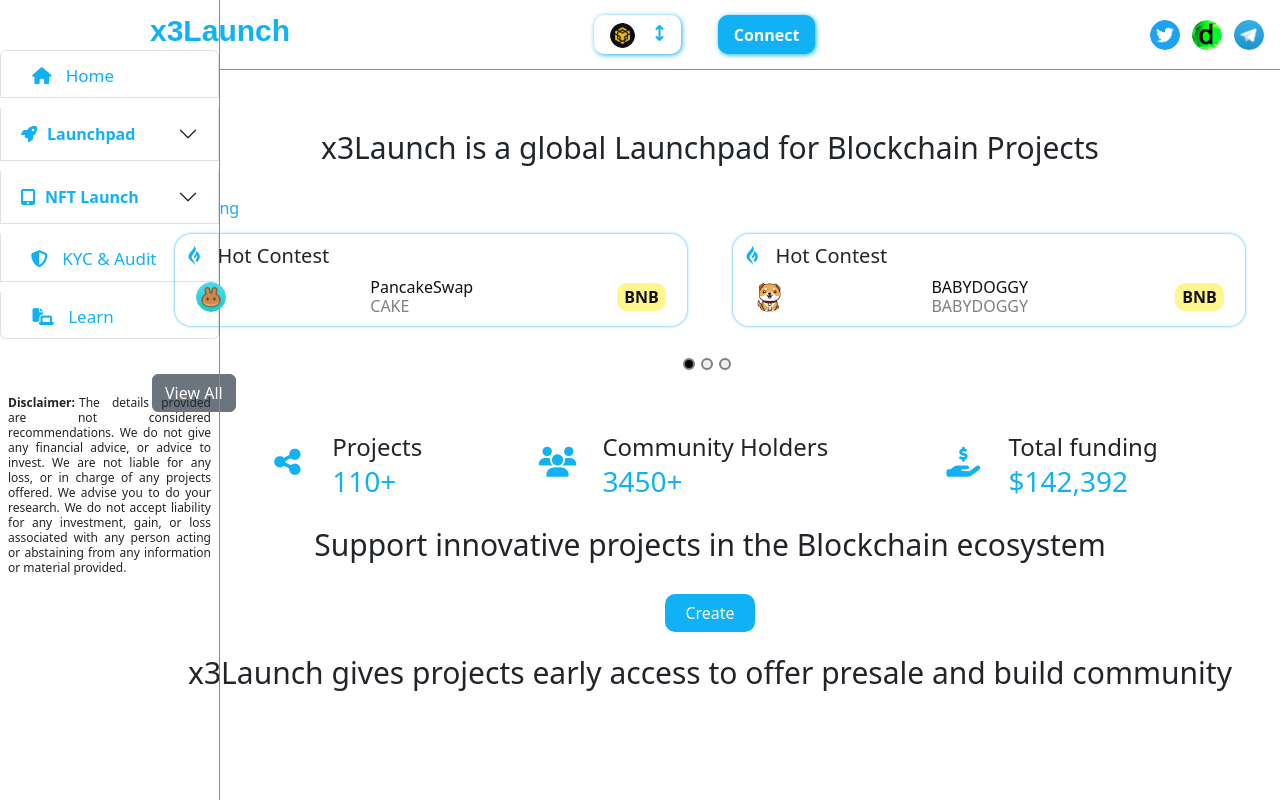
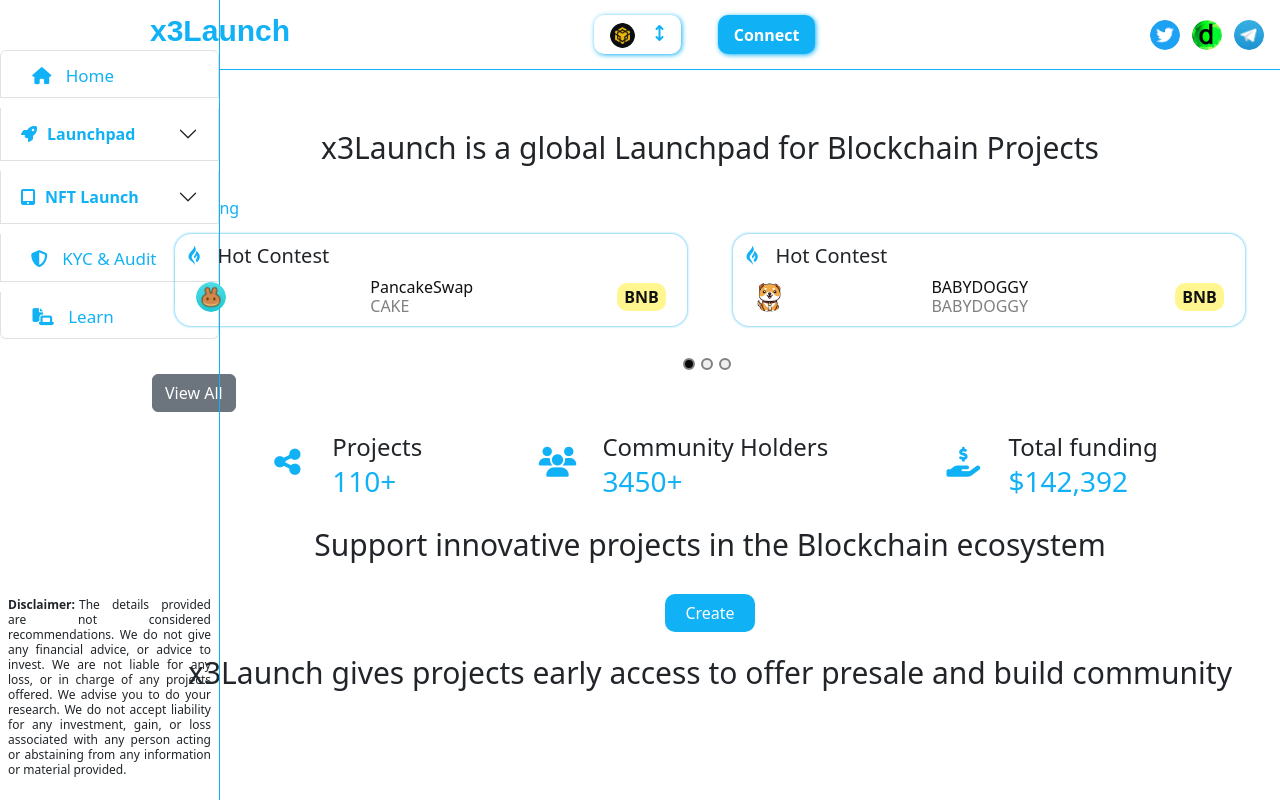
Before and after one commit to nipaaa/x3-launch, a React (Create React App) app: page / in a window 1280 px wide. Built offline with nearby package versions, Linux system fonts and the light colour scheme.

Commit message:
project page bug fix

```diff
--- a/src/components/partial/Nav.js
+++ b/src/components/partial/Nav.js
@@ -277,7 +277,7 @@
               </div>
             </div>
 
-            <div className=" mt-5">
+            <div className="">
               <div className="border-1 p-2">
                 <p className="lh-sm disclaimer">
                   <span className="fw-bold me-1">Disclaimer:</span>
--- a/src/components/partial/Presale/PreFive.js
+++ b/src/components/partial/Presale/PreFive.js
@@ -73,11 +73,11 @@
         </div>
         <div className="dataWrap">
           <span>Liquidity Lock</span>
-          <span>45% 460 Days</span>
+          <span>45%  460 Days</span>
         </div>
         <div className="dataWrap">
           <span> Lock Period</span>
-          <span>45% 460 Days</span>
+          <span>45%  460 Days</span>
         </div>
         <div className="d-flex">
           <button onClick={() => pBtn4Back()} className="nextBtn me-3">
--- a/src/scss/main.scss
+++ b/src/scss/main.scss
@@ -22,6 +22,7 @@
 }
 
 .disclaimer{
+    margin-top: 30vh;
 text-align: justify;
 font-size: 12px;
 }
```
